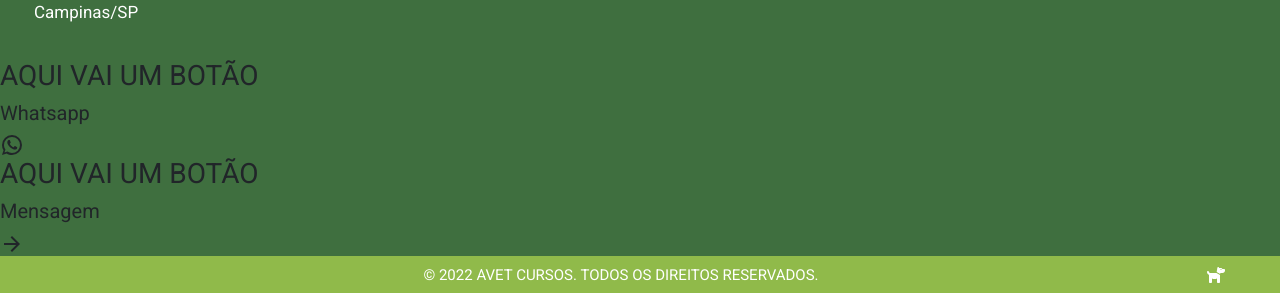
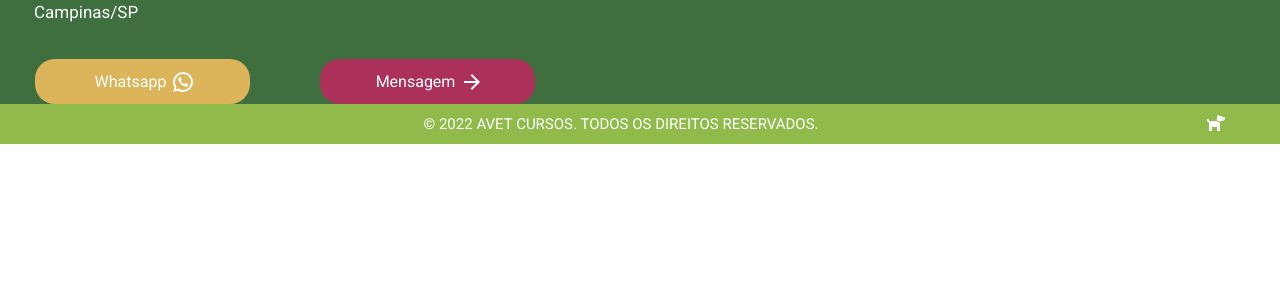
Before and after one commit to marcusviniciusmo/Avet_Cursos_Website, a React (Create React App) app in the folder frontend/: page /faleConosco in a window 1280 px wide. Shown: the part 1829-2122 px from the top of the page. After the commit the page ends 1973 px from the top, so only its background shows below. Built offline with nearby package versions, Linux system fonts and the light colour scheme.

Commit message:
ContactInfoButtonAreea component styling

```diff
--- a/frontend/src/components/ContactInfoButtonArea/index.tsx
+++ b/frontend/src/components/ContactInfoButtonArea/index.tsx
@@ -1,17 +1,20 @@
 import WhatsAppIcon from '@mui/icons-material/WhatsApp';
 import ArrowForwardIcon from '@mui/icons-material/ArrowForward';
+import './styles.css';
 
 function ContactInfoButtonArea() {
   return (
-    <>
-      <h3>AQUI VAI UM BOTÃO</h3>
-      <h5>Whatsapp</h5>
-      <WhatsAppIcon />
+    <div id='contactInfoButtonAreaContainer'>
+      <div className='contactButton whatsappButton'>
+        <span>Whatsapp</span>
+        <WhatsAppIcon />
+      </div>
 
-      <h3>AQUI VAI UM BOTÃO</h3>
-      <h5>Mensagem</h5>
-      <ArrowForwardIcon />
-    </>
+      <div className='contactButton mensagemButton'>
+        <span>Mensagem</span>
+        <ArrowForwardIcon />
+      </div>
+    </div>
   );
 };
 
--- /dev/null
+++ b/frontend/src/components/ContactInfoButtonArea/styles.css
@@ -0,0 +1,41 @@
+div#contactInfoButtonAreaContainer {
+  color: #FFFFFF;
+  display: flex;
+  flex-direction: row;
+}
+
+div#contactInfoButtonAreaContainer div.contactButton {
+  width: 215px;
+  height: 45px;
+  margin: 0 35px;
+  display: flex;
+  align-items: center;
+  justify-content: center;
+  border-radius: 20px;
+  cursor: pointer;
+}
+
+div#contactInfoButtonAreaContainer div.contactButton span {
+  margin: 0 5px;
+}
+
+div#contactInfoButtonAreaContainer div.whatsappButton {
+  background: #DCB55B;
+}
+
+div#contactInfoButtonAreaContainer div.whatsappButton:hover {
+  background: #FFB300;
+}
+
+div#contactInfoButtonAreaContainer div.mensagemButton {
+  background: #AB305A;
+}
+
+div#contactInfoButtonAreaContainer div.mensagemButton:hover {
+  background: #F80053;
+}
+
+div#contactInfoButtonAreaContainer div.whatsappButton:hover,
+div#contactInfoButtonAreaContainer div.mensagemButton:hover {
+  font-weight: bold;
+}
```
